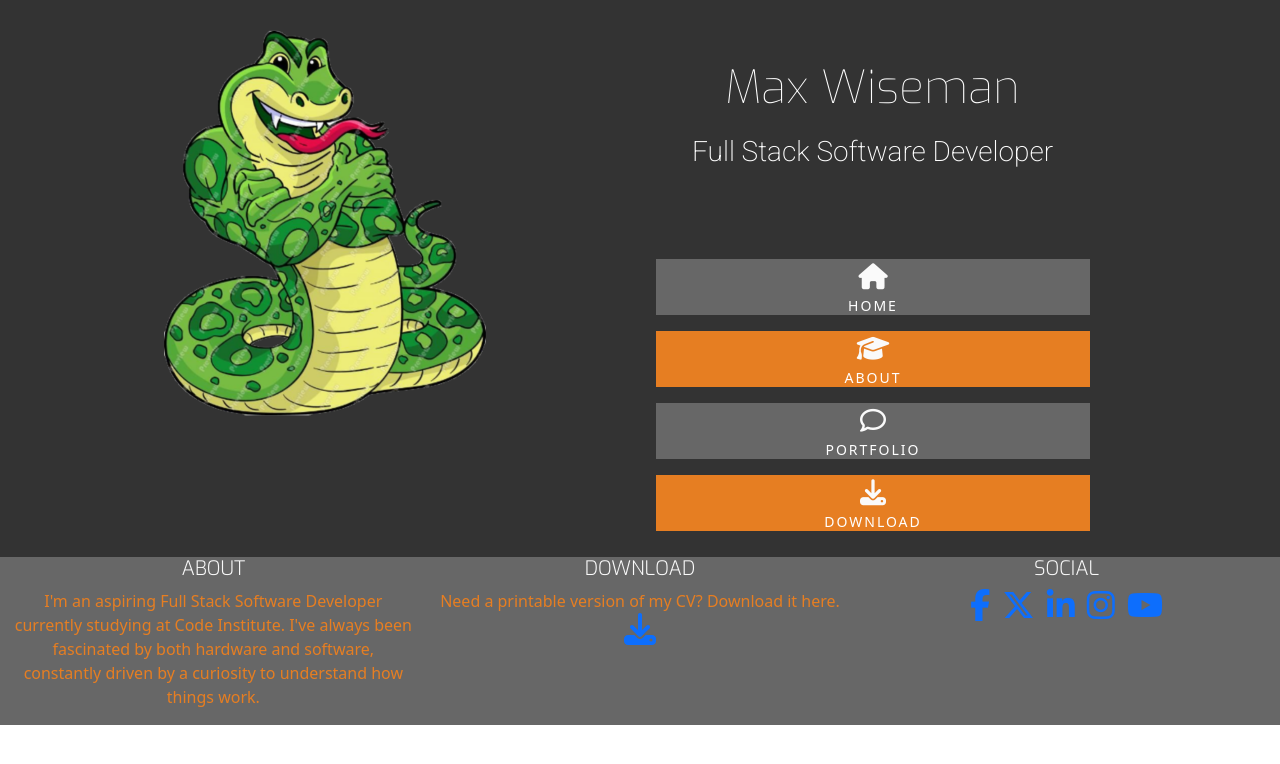
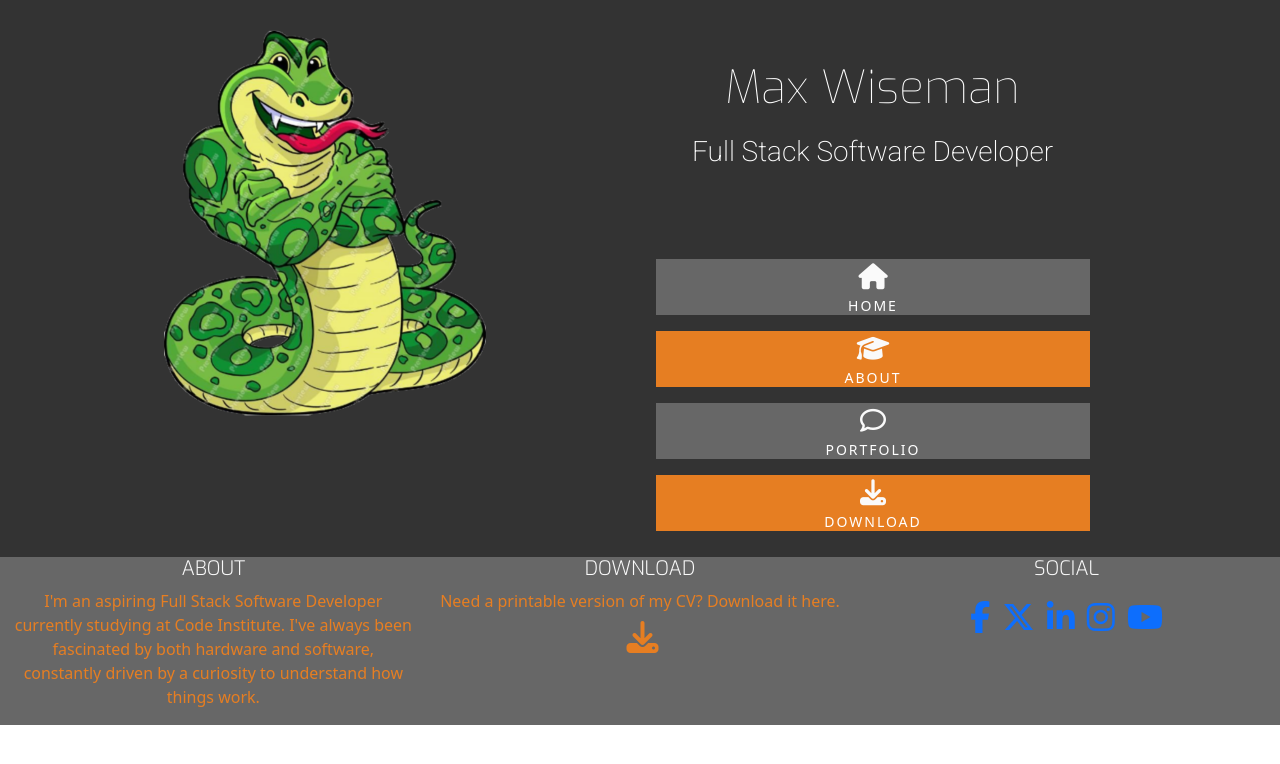
Before and after one commit to MaxBWiseman/ResumeProject, a plain HTML site: page index.html in a window 1280 px wide. Drawn offline with nearby package versions, Linux system fonts and the light colour scheme.

Commit message:
style: font awsome icons

```diff
--- a/assets/css/style.css
+++ b/assets/css/style.css
@@ -130,3 +130,20 @@ footer {
     min-height: 120px;
     margin : 0;
 }
+
+.cv-pdf i {
+    color: #e67e22;
+    padding-left: 5px;
+    transition: all 0.3s ease-in-out;
+    -moz-transition: all 0.3s ease-in-out;
+    -webkit-transition: all 0.3s ease-in-out;
+    -o-transition: all 0.3s ease-in-out;
+}
+
+.cv-pdf i:hover {
+    color: #aa2222;
+}
+
+.social-links {
+    margin-top: 20px;
+}
--- a/index.html
+++ b/index.html
@@ -75,7 +75,7 @@
                 <h5 class="uppercase general-sub">Download</h5>
                 <p class="inline-block">
                     Need a printable version of my CV? Download it here.
-                    <a href="#" target="_blank" class="cv-pdf">
+                    <a href="#" target="_blank" class="cv-pdf d-block mt-2">
                         <i class="fa fa-download fa-2x" aria-hidden="true"></i>
                         <span class="sr-only">Download link.</span>
                     </a>
```
